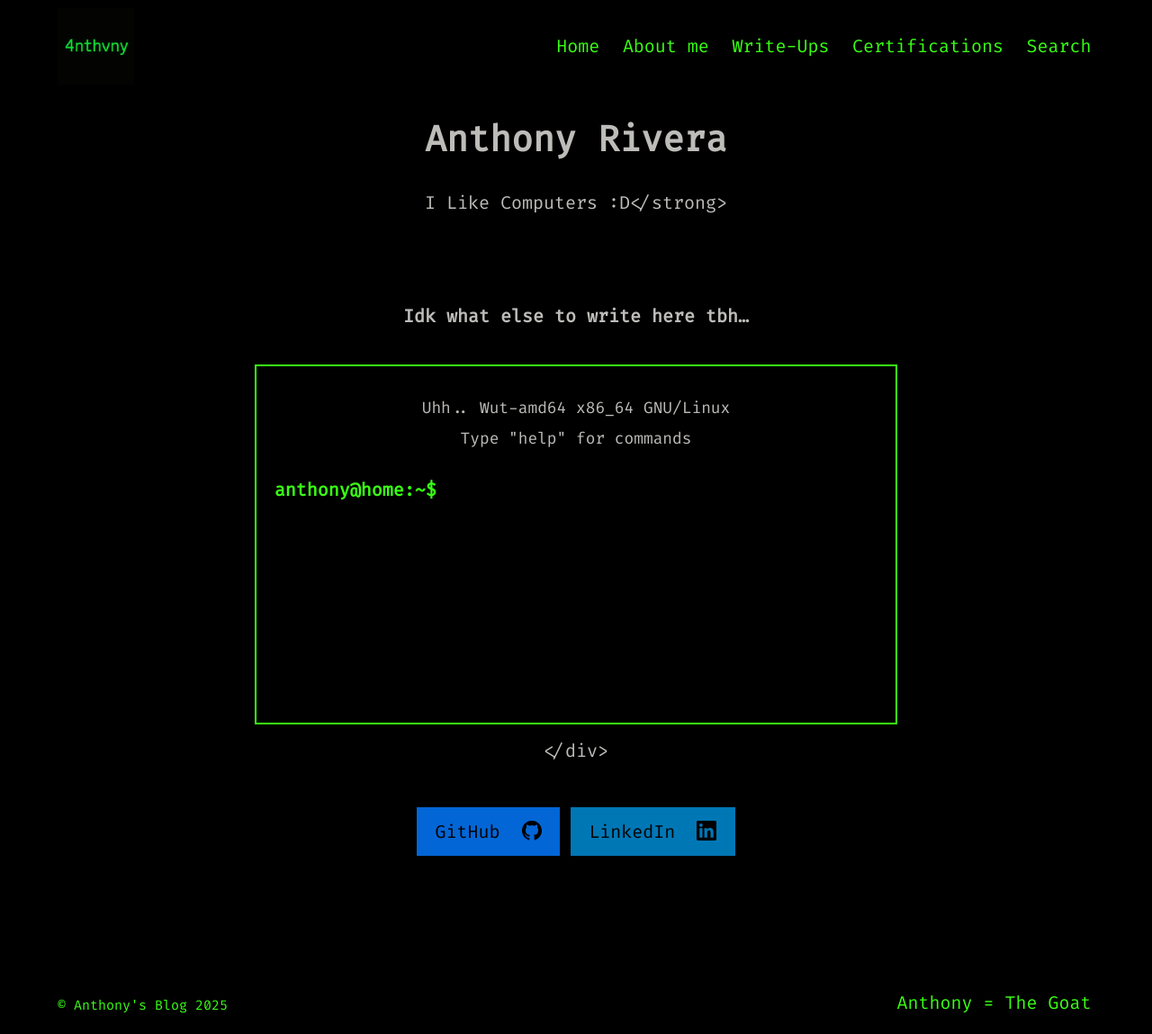
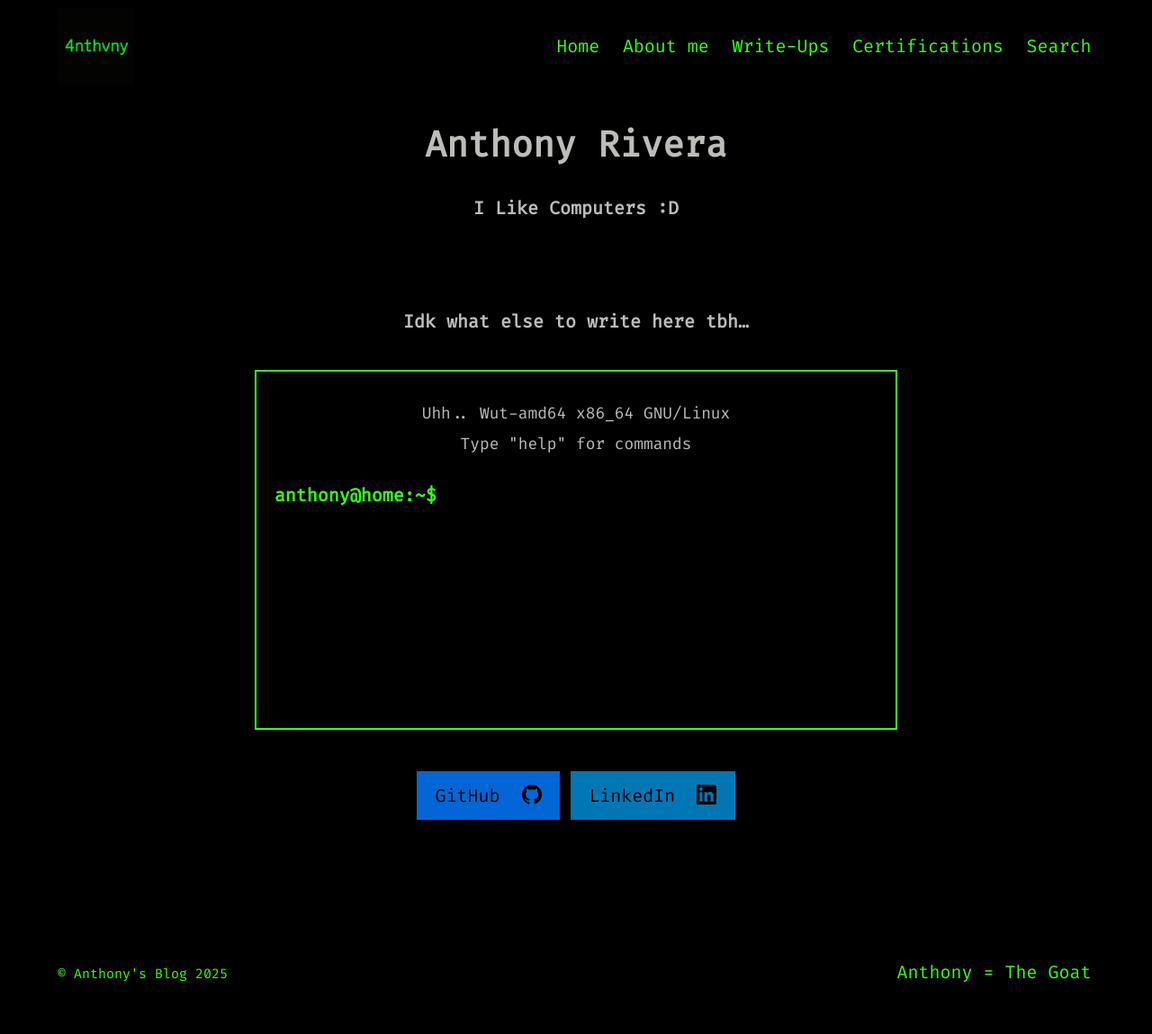
Before and after one commit to 4nthvny/4nthvny.github.io, a Jekyll site: the page built from index.md, in a window 1280 px wide. Shown: the whole page at 90% size. Built offline with Jekyll 4.4.1, drawn with Linux system fonts in a browser that asks for light colours; after the commit the page ends 1114 px from its top, so only the background shows below that.

Commit message:
Update index.md

```diff
--- a/index.md
+++ b/index.md
@@ -5,11 +5,11 @@ permalink: /
 ---
 <div class="center-page">
   <h1>Anthony Rivera</h1>
-  <p><strong></strong>I Like Computers :D</strong><p>
+  <p><strong>I Like Computers :D</strong><p>
   <p><strong>Idk what else to write here tbh…</strong></p>
 
   <div id="terminal" aria-label="web terminal"></div>
-</div>
+
 <!-- START: Web Terminal -->
 <style>
 /* Center everything in the middle of the viewport */
```
